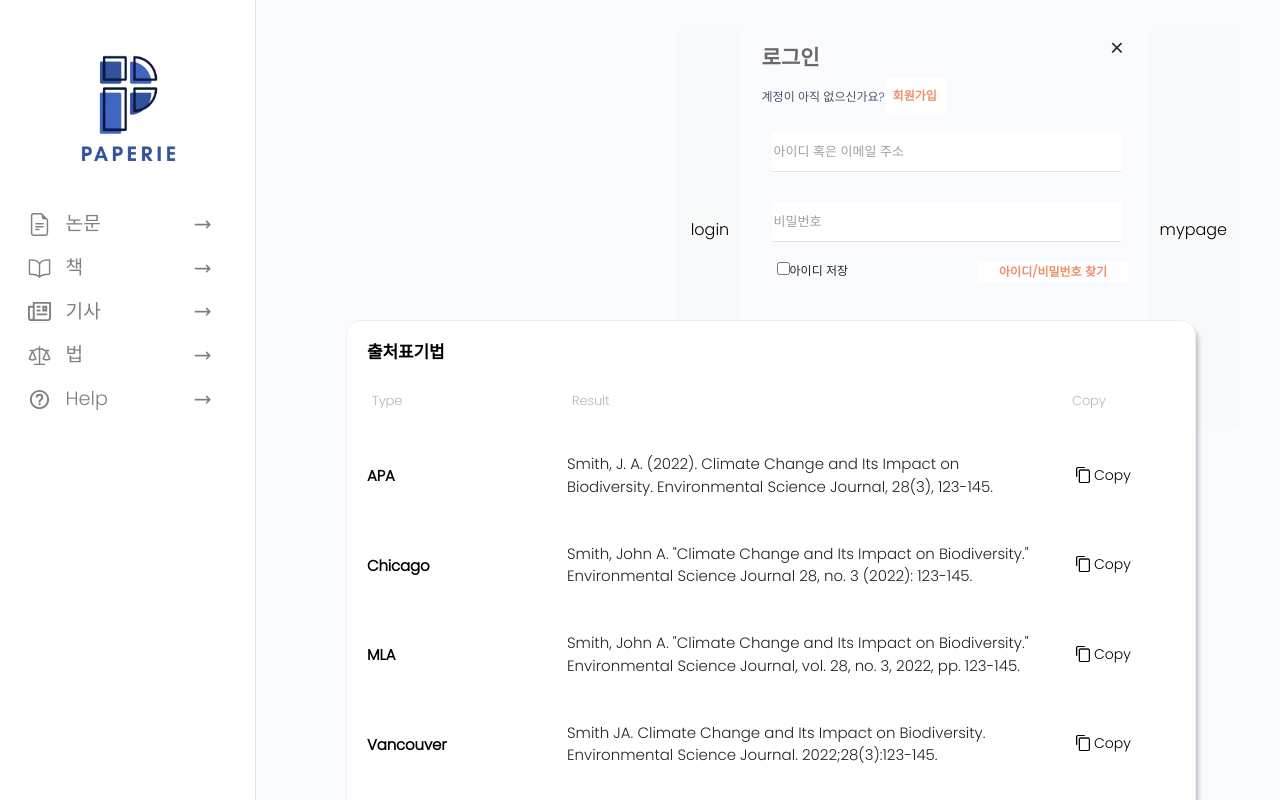
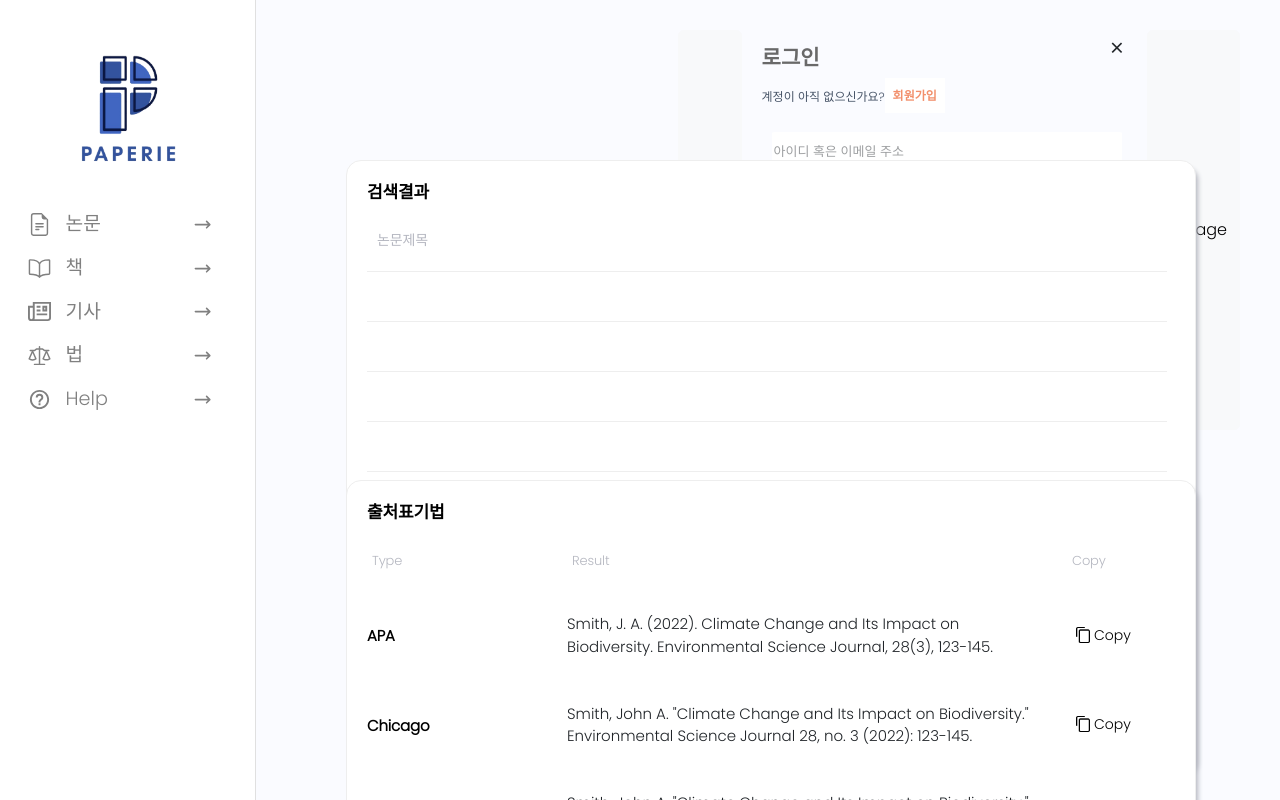
Before and after one commit to uujeongLee/paperie-front, a React (Create React App) app: page /cashes in a window 1280 px wide. Shown: the top 800 px of the page. Built offline with nearby package versions, Linux system fonts and the light colour scheme; some icons are missing.

Commit message:
#20-result.js
검색결과 테이블 생성

```diff
--- a/src/App.js
+++ b/src/App.js
@@ -7,6 +7,7 @@ import Sidebar from "./components/Sidebar";
 import TopBar from "./components/TopBar";
 import Search from "./components/search";
 import References from "./components/References";
+import Result from "./components/Result";
 import 'bootstrap/dist/css/bootstrap.min.css'; // 부트스트랩 임포트
 
 // const SidebarContainer = styled.div`
@@ -28,6 +29,10 @@ const SearchContainer = styled.div`
   flex-direction: column;
 `;
 
+const ResultContainer = styled.div`
+  margin-left: 70px; /* 사이드바와의 거리 */
+`;
+
 const ReferencesContainer = styled.div`
   margin-left: 70px; /* 사이드바와의 거리 */
 `;
@@ -42,6 +47,9 @@ class App extends React.Component {
             <SearchContainer>
               <Search/>
             </SearchContainer>
+            <ResultContainer>
+              <Result/>
+            </ResultContainer>
             <ReferencesContainer>
               <References />
             </ReferencesContainer>
--- a/src/components/References.js
+++ b/src/components/References.js
@@ -4,7 +4,7 @@ import "./table.css";
 import copy_img from "../assets/copy_img.png"
 
 function References() {
-  const handleCopyClipBoard = (text: string) => {
+  const handleCopyClipBoard = (text) => {
     try {
       navigator.clipboard.writeText(text);
       alert('클립보드에 복사되었습니다.');
@@ -15,7 +15,7 @@ function References() {
 
   return (
     <div className="table_border">
-    <table className="caption-top table-borderless table-hover">
+    <table className="caption-top table-borderless table-hover" height="400px">
     <caption className="refer_table_name"> 출처표기법 </caption>
       <thead>
         <tr>
--- a/src/components/Result.js
+++ b/src/components/Result.js
@@ -1,13 +1,41 @@
 import React, { Component, Fragment } from 'react';
 import Button from 'react-bootstrap/Button';
-import "./table.css";
-import copy_img from "../assets/copy_img.png"
+import "./result.css";
 
 function References() {
 
   return (
-    <div>
-
+    <div className="result_border">
+        <table className="caption-top table-borderless table-hover">
+        <caption className="result_table_name"> 검색결과 </caption>
+         <thead>
+          <tr>
+           <th className="search_name" scope="col" width="800px">논문제목</th>
+          </tr>
+         </thead>
+         <tbody>
+          <tr className="result_name">
+          </tr>
+          <tr className="result_name">
+          </tr>
+          <tr className="result_name">
+          </tr>
+          <tr className="result_name">
+          </tr>
+          <tr className="result_name">
+          </tr>
+          <tr className="result_name">
+          </tr>
+          <tr className="result_name">
+          </tr>
+          <tr className="result_name">
+          </tr>
+          <tr className="result_name">
+          </tr>
+          <tr className="result_name">
+          </tr>
+         </tbody>
+        </table>
     </div>
   );
 }
--- /dev/null
+++ b/src/components/result.css
@@ -0,0 +1,50 @@
+* {
+    font-family: 'Poppins', sans-serif;
+}
+
+.result_border {
+    width: 850px;
+    height: auto;
+    border: 1.3px solid #EEEEEE;
+    border-radius: 15px;
+    box-shadow: 5px 5px 5px -3px #B5B7C0;
+    position: absolute;
+    top: 20%;
+    background-color: white;
+    padding-left: 20px;
+}
+
+.result_table_name {
+    width: 100px;
+    font-family: 'Poppins', sans-serif;
+    font-weight: 900;
+    font-size: 17px;
+    line-height: 33px;
+    /* identical to box height */
+    letter-spacing: -0.01em;
+    padding-top: 15px;
+    padding-bottom: 20px;
+    color: black;
+
+}
+
+.search_name {
+    font-family: 'Poppins', sans-serif;
+    text-align: left;
+    font-style: normal;
+    font-weight: 500;
+    font-size: 14px;
+    line-height: 21px;
+    letter-spacing: -0.01em;
+    padding-bottom: 20px;
+    padding-left: 10px;
+
+    color: #B5B7C0;
+
+}
+
+.result_name {
+    width: 500px;
+    height: 50px;
+    border-top: 1.3px solid #EEEEEE;
+}
--- a/src/components/table.css
+++ b/src/components/table.css
@@ -15,14 +15,8 @@ body {
     border-radius: 15px;
     box-shadow: 5px 5px 5px -3px #B5B7C0;
     position: absolute;
-    top: 40%;
+    top: 60%;
     background-color: white;
-
-}
-
-table {
-    width: 850px;
-    height: 400px;
 
 }
 
```
